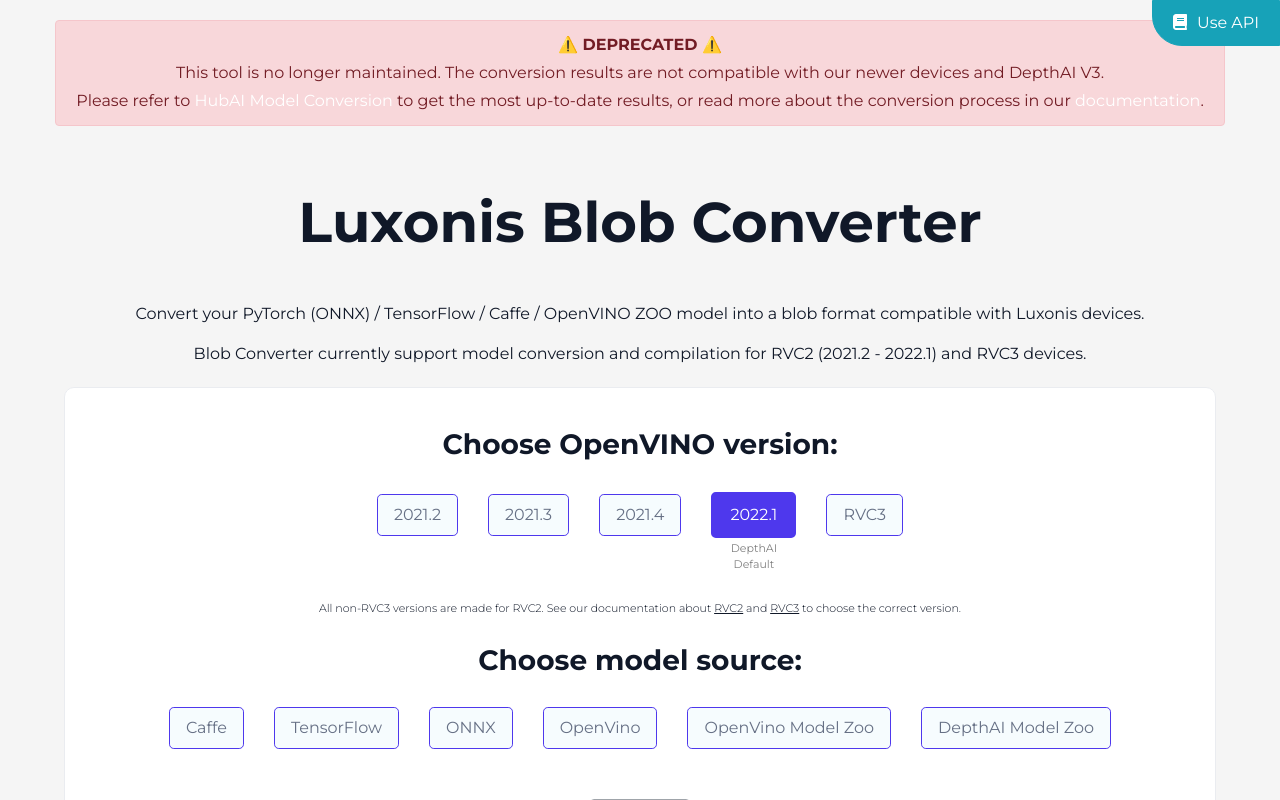
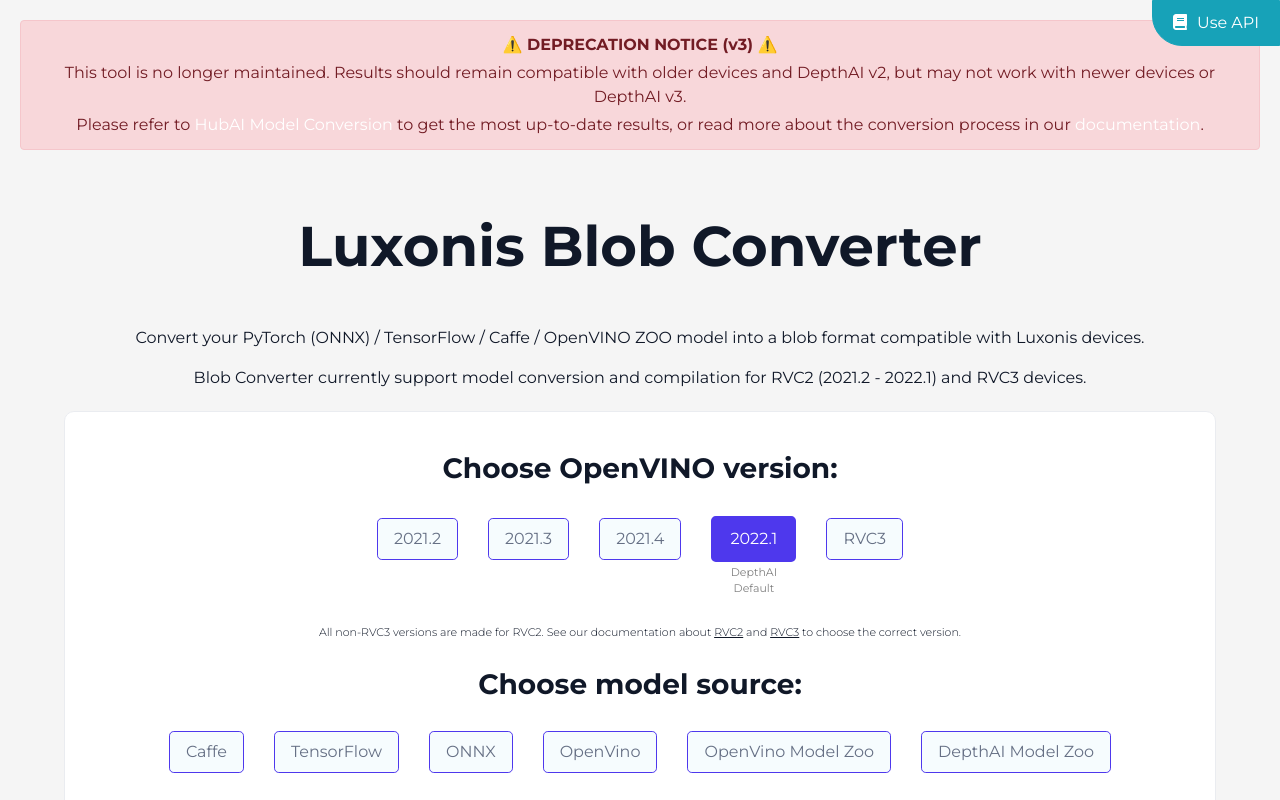
Before and after one commit to luxonis/blobconverter, a React (Create React App) app in the folder websrc/: page / in a window 1280 px wide. Built offline with nearby package versions, Linux system fonts and the light colour scheme.

Commit message:
feat: update the banner to make it clear that v2 remains supported

```diff
--- a/websrc/src/components/Content.jsx
+++ b/websrc/src/components/Content.jsx
@@ -10,10 +10,10 @@
     <>
     <Alert variant="danger" className="text-center">
       <p className="mb-1">
-        <strong>⚠️ DEPRECATED ⚠️</strong>
+        <strong>⚠️ DEPRECATION NOTICE (v3) ⚠️</strong>
       </p>
       <p className="mb-1">
-        This tool is no longer maintained. The conversion results are not compatible with our newer devices and DepthAI V3.
+        This tool is no longer maintained. Results should remain compatible with older devices and DepthAI v2, but may not work with newer devices or DepthAI v3.
       </p>
       <p className="mb-0">
         Please refer to{' '}
```
